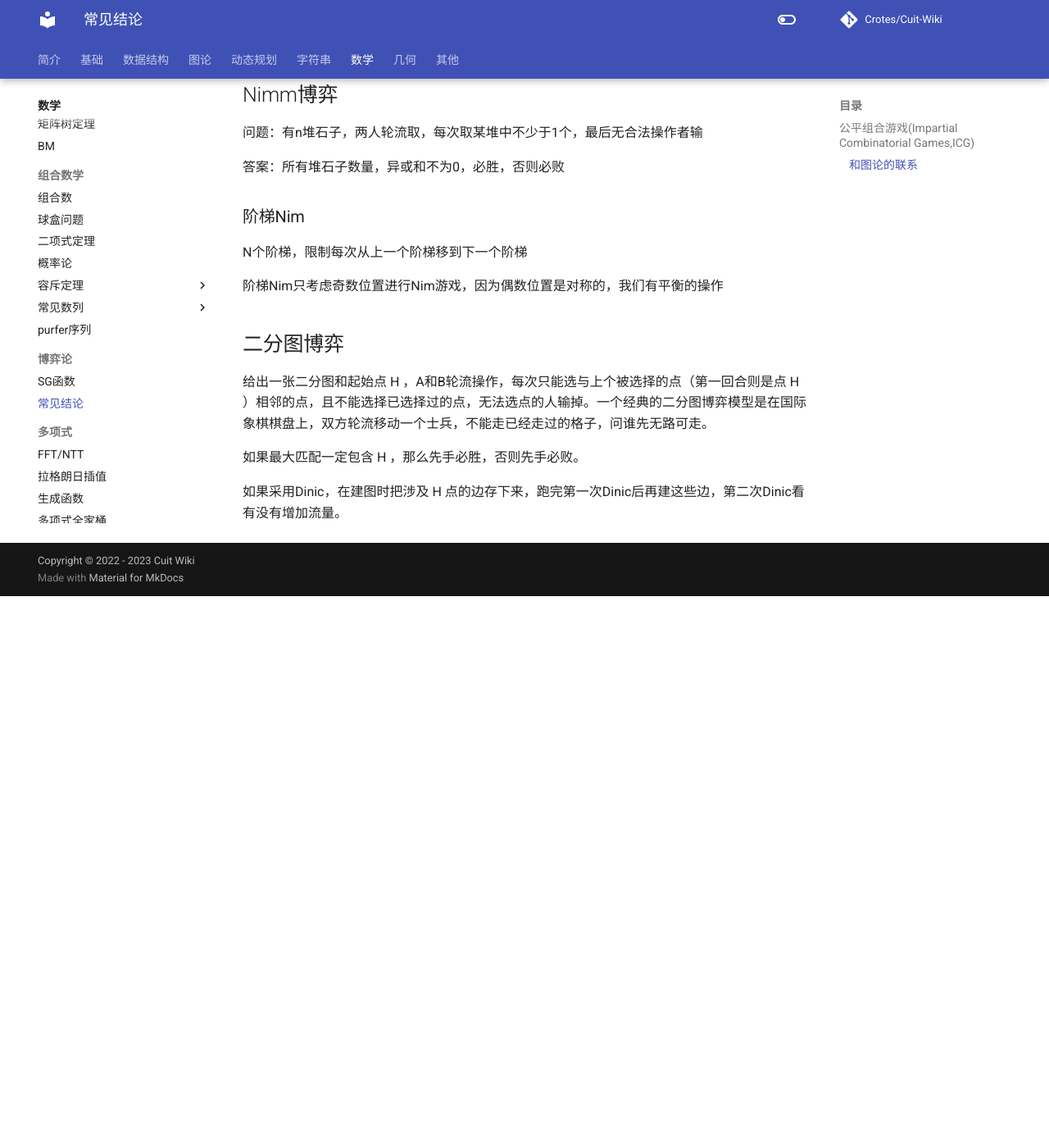
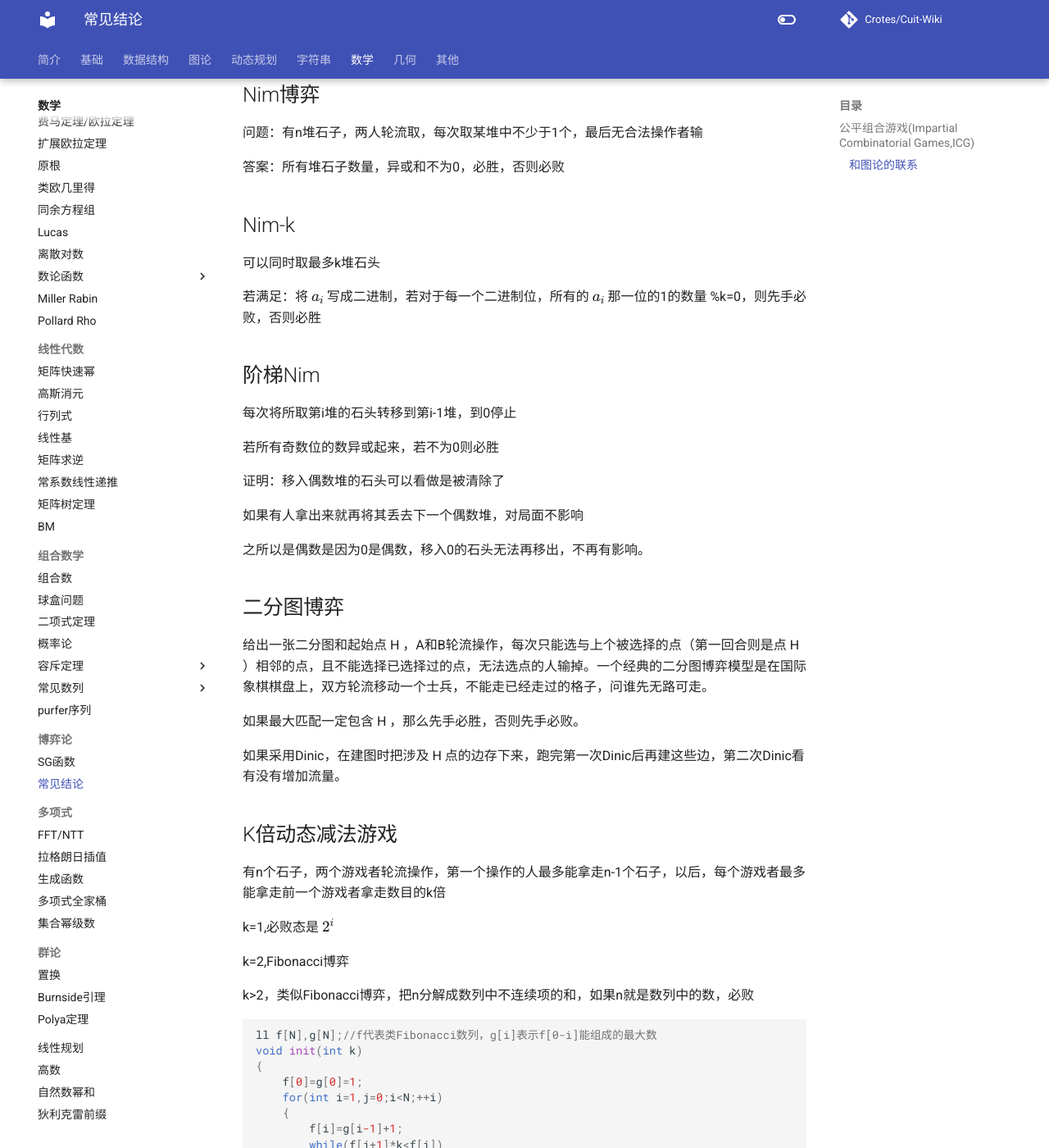
Before and after one commit to Crotes/Cuit-Wiki, an MkDocs documentation site: the page built from docs/Game/常见结论.md, in a window 1280 px wide and 1400 px high, scrolled down 2533 px. Shown: the whole window at 82% size. Built offline with MkDocs 1.6.1 and Material for MkDocs 9.7.7, drawn with Linux system fonts in a browser that asks for light colours; formulas are drawn with MathJax 3; comment, search, counter and statistics services are not loaded; before the commit the page ends 3260 px from its top, so only the background shows below that; some of the changed text lies outside the part shown.

Commit message:
Update 常见结论.md
新增nim-k，k倍动态减法游戏

````diff
--- a/docs/Game/常见结论.md
+++ b/docs/Game/常见结论.md
@@ -73,18 +73,54 @@ int d = abs(a - b) * r;
 return (d != min(a, b));
 ```
 >如果a,b的值非常大的话，需要高精度来计算这个double类型的r。
-## Nimm博弈
+## Nim博弈
 问题：有n堆石子，两人轮流取，每次取某堆中不少于1个，最后无合法操作者输
 
 答案：所有堆石子数量，异或和不为0，必胜，否则必败
+## Nim-k
+可以同时取最多k堆石头
 
-### 阶梯Nim
-N个阶梯，限制每次从上一个阶梯移到下一个阶梯
+若满足：将 $a_i$ 写成二进制，若对于每一个二进制位，所有的 $a_i$ 那一位的1的数量 %k=0，则先手必败，否则必胜
+## 阶梯Nim
+每次将所取第i堆的石头转移到第i-1堆，到0停止
 
-阶梯Nim只考虑奇数位置进行Nim游戏，因为偶数位置是对称的，我们有平衡的操作
+若所有奇数位的数异或起来，若不为0则必胜
+
+证明：移入偶数堆的石头可以看做是被清除了
+
+如果有人拿出来就再将其丢去下一个偶数堆，对局面不影响
+
+之所以是偶数是因为0是偶数，移入0的石头无法再移出，不再有影响。
 ## 二分图博弈
 给出一张二分图和起始点 H ，A和B轮流操作，每次只能选与上个被选择的点（第一回合则是点 H ）相邻的点，且不能选择已选择过的点，无法选点的人输掉。一个经典的二分图博弈模型是在国际象棋棋盘上，双方轮流移动一个士兵，不能走已经走过的格子，问谁先无路可走。
 
 如果最大匹配一定包含 H ，那么先手必胜，否则先手必败。
 
 如果采用Dinic，在建图时把涉及 H 点的边存下来，跑完第一次Dinic后再建这些边，第二次Dinic看有没有增加流量。
+## K倍动态减法游戏
+有n个石子，两个游戏者轮流操作，第一个操作的人最多能拿走n-1个石子，以后，每个游戏者最多能拿走前一个游戏者拿走数目的k倍
+
+k=1,必败态是 $2^i$
+
+k=2,Fibonacci博弈
+
+k>2，类似Fibonacci博弈，把n分解成数列中不连续项的和，如果n就是数列中的数，必败
+```cpp
+ll f[N],g[N];//f代表类Fibonacci数列，g[i]表示f[0-i]能组成的最大数
+void init(int k)
+{
+    f[0]=g[0]=1;
+    for(int i=1,j=0;i<N;++i)
+    {
+        f[i]=g[i-1]+1;
+        while(f[j+1]*k<f[i])
+            ++j;
+        if(f[j]*k<f[i])
+            g[i]=g[j]+f[i];
+        else
+            g[i]=f[i];
+    }
+}
+```
+
+如果采用Dinic，在建图时把涉及 H 点的边存下来，跑完第一次Dinic后再建这些边，第二次Dinic看有没有增加流量。
````
